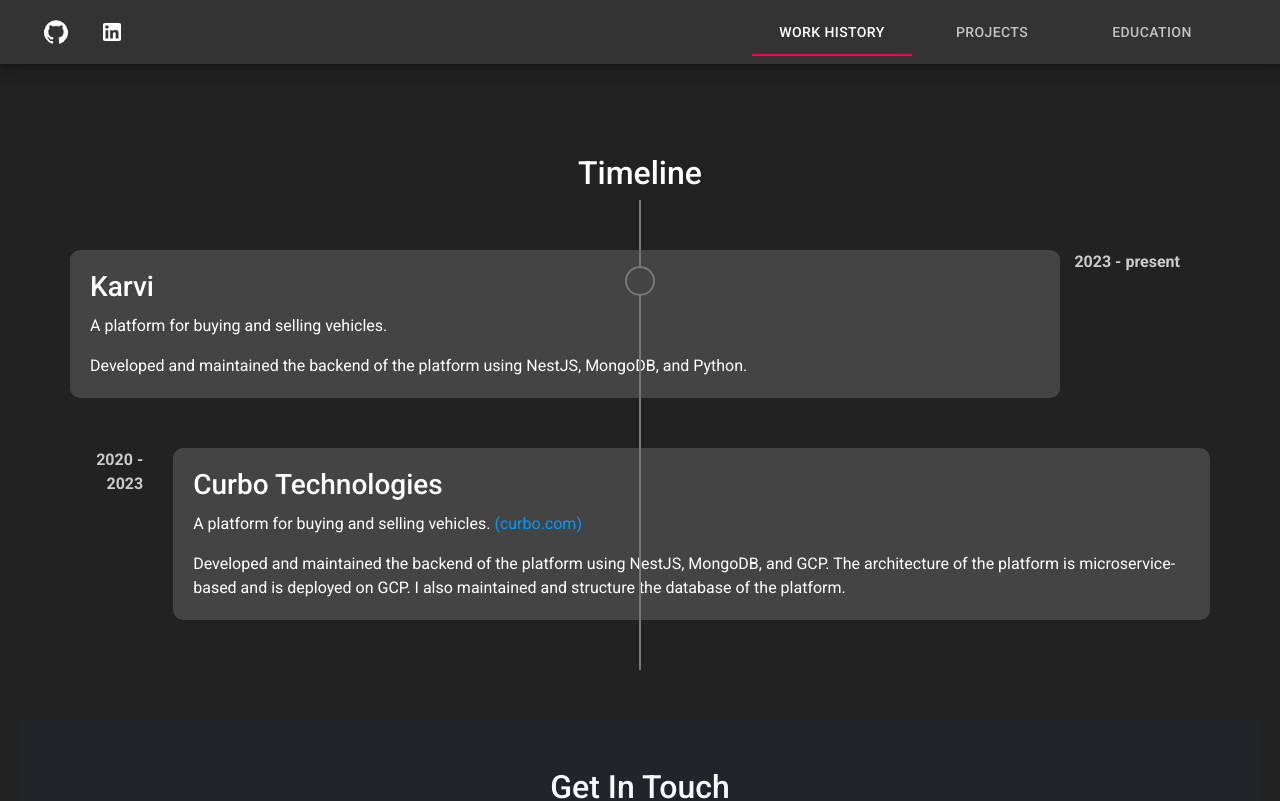
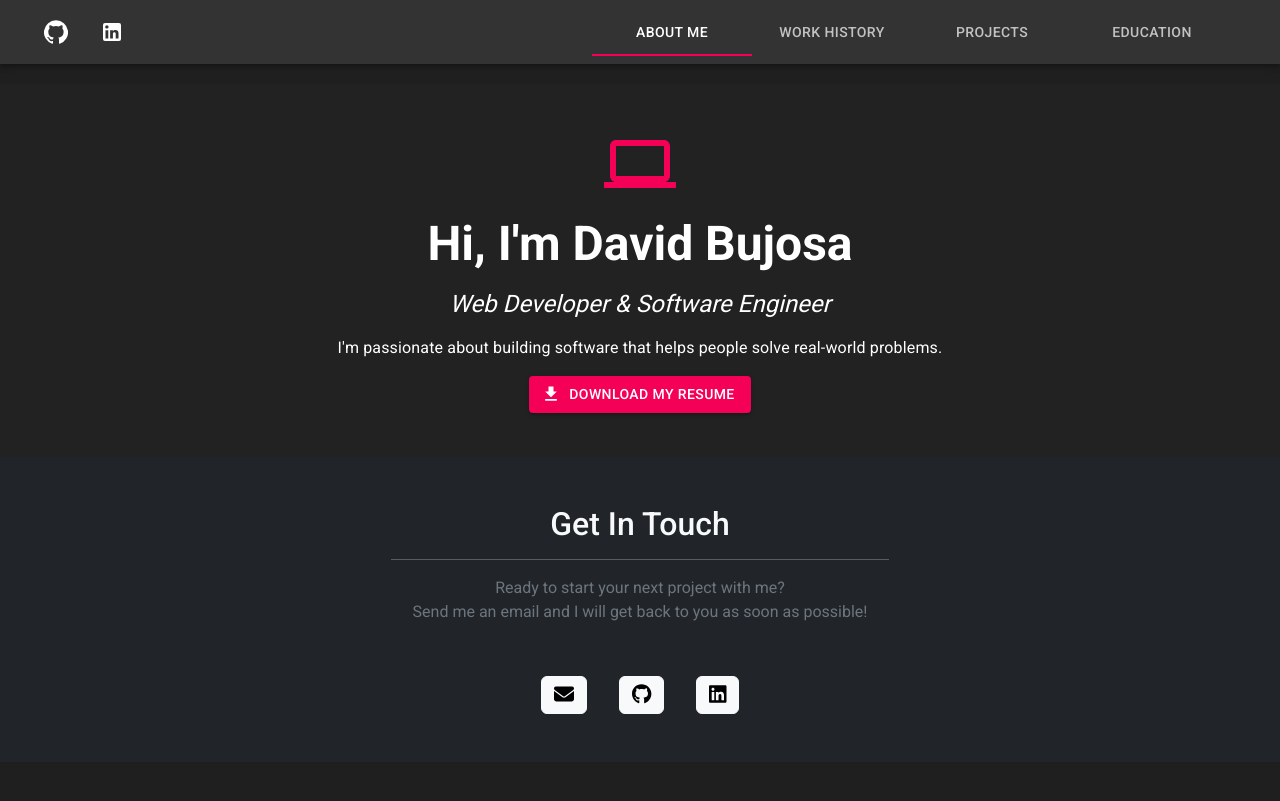
Before and after one commit to bujosa/lerna, a React (Create React App) app: page / in a window 1280 px wide. Shown: the top 801 px of the page. Built offline with nearby package versions, Linux system fonts and the light colour scheme.

Commit message:
feat: add me component

```diff
--- a/src/App.js
+++ b/src/App.js
@@ -8,6 +8,7 @@
 import Projects from './components/Projects';
 import WorkHistory from './components/WorkHistory';
 import Education from './components/Education';
+import Me from './components/Me';
 
 const useStyles = makeStyles((theme) => ({
   root: {
@@ -72,6 +73,7 @@
             value={value}
             onChange={handleChange}
             aria-label="Navigation Tabs">
+            <Tab label="About Me" />
             <Tab label="Work History" />
             <Tab label="Projects" />
             <Tab label="Education" />
@@ -79,11 +81,12 @@
         </Toolbar>
       </AppBar>
       <div className={classes.contentContainer}>
-        {value === 0 && <WorkHistory />}
-        {value === 1 && <Projects />}
-        {value === 2 && <Education />}
-        <Contact />
+        {value === 0 && <Me />}
+        {value === 1 && <WorkHistory />}
+        {value === 2 && <Projects />}
+        {value === 3 && <Education />}
       </div>
+      <Contact />
     </div>
   );
 }
```
